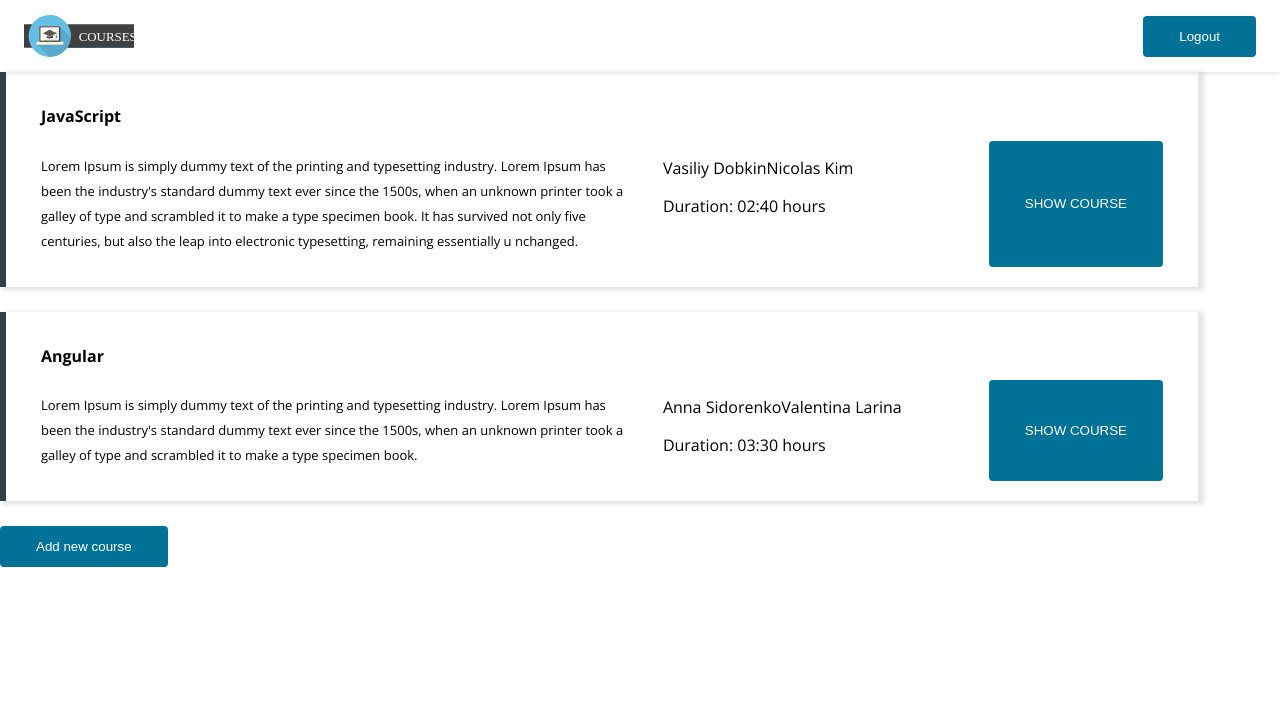
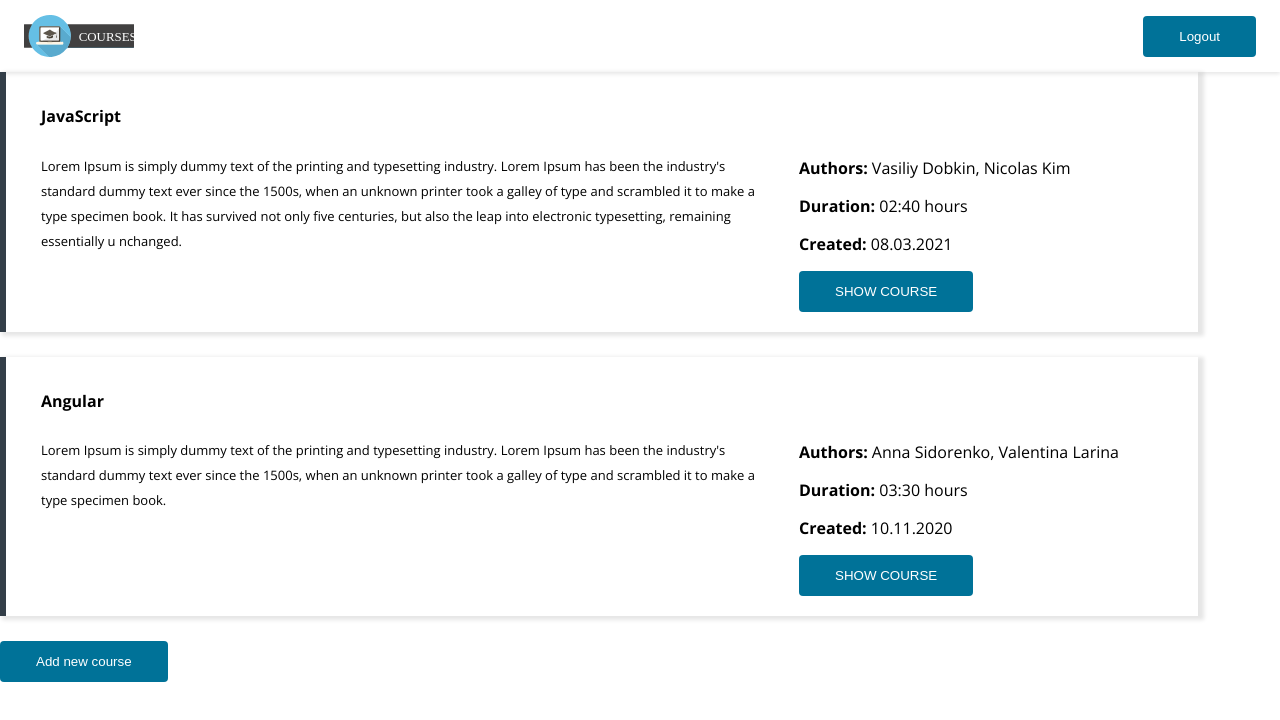
Before and after one commit to FreeFallRush/courses-app, a React (Vite) app: page / in a window 1280 px wide. Shown: the top 720 px of the page. Built offline with nearby package versions, Linux system fonts and the light colour scheme.

Commit message:
Imported formatCreationDate helper in CourseCard component
Rearranged card elements in CourseCard component

```diff
--- a/src/components/Courses/components/CourseCard/CourseCard.tsx
+++ b/src/components/Courses/components/CourseCard/CourseCard.tsx
@@ -1,5 +1,6 @@
 import Button from "../../../../common/Button/Button";
 import { getCourseDuration } from "../../../../helpers/getCourseDuration";
+import formatCreationDate from "../../../../helpers/formatCreationDate";
 import { CourseCardProps } from "./CourseCard.types";
 import styles from "./CourseCard.module.css";
 
@@ -18,10 +19,18 @@ function CourseCard({
                     <p className={styles.description}>{description}</p>
                 </div>
                 <div className={styles.rightCardSide}>
-                    <p>{authorNames}</p>
-                    <p>Duration: {getCourseDuration(duration)}</p>
+                    <p className={styles.author}>
+                        <strong>Authors:</strong> {authorNames.join(", ")}
+                    </p>
+                    <p className={styles.duration}>
+                        <strong>Duration:</strong> {getCourseDuration(duration)}
+                    </p>
+                    <p className={styles.date}>
+                        <strong>Created:</strong>{" "}
+                        {formatCreationDate(creationDate)}
+                    </p>
+                    <Button buttonText="SHOW COURSE" />
                 </div>
-                <Button buttonText="SHOW COURSE" />
             </div>
         </div>
     );
```
